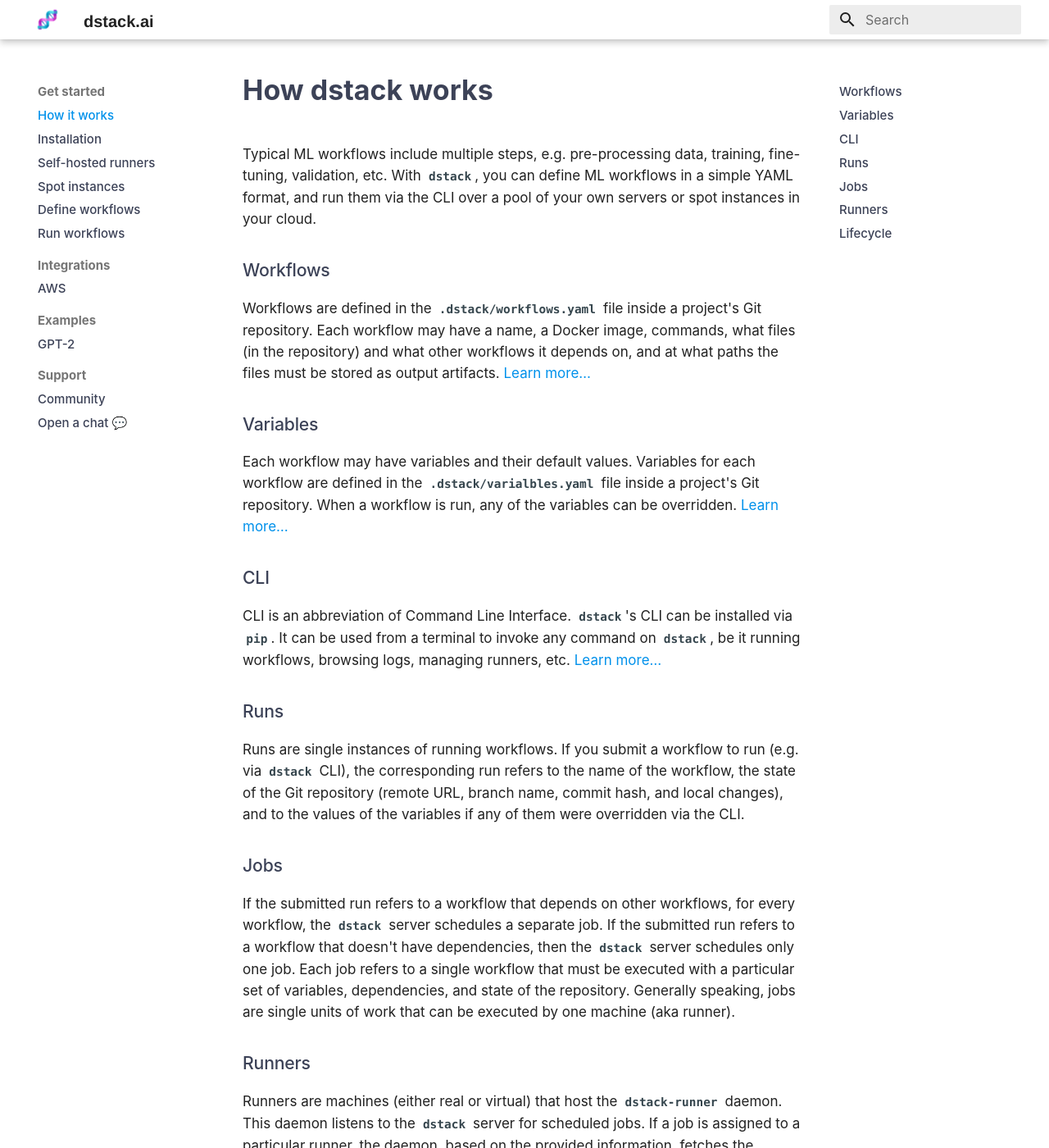
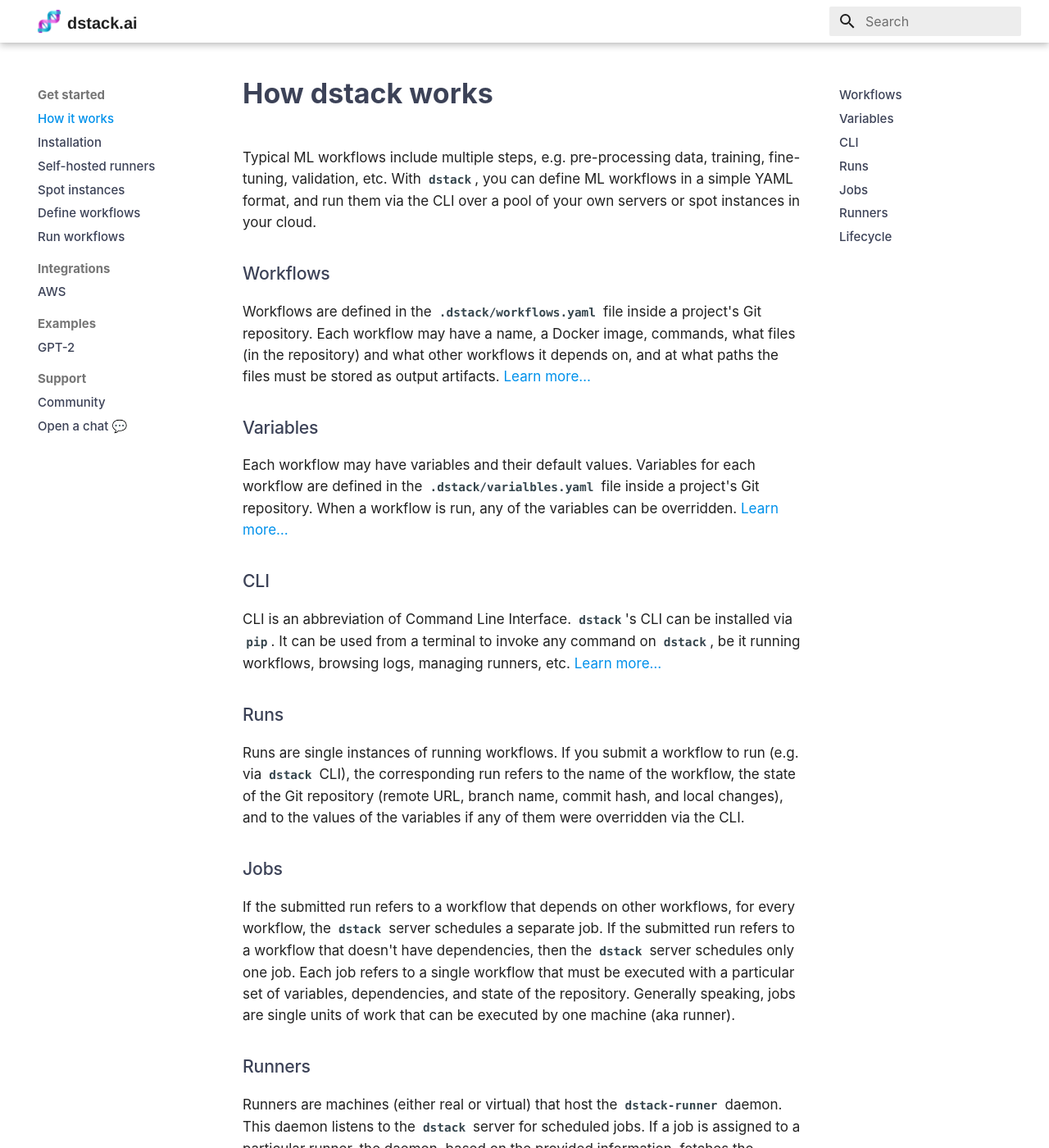
Before and after one commit to dstackai/dstack.github.io, an MkDocs documentation site: the page built from docs/index.md, in a window 1280 px wide and 1400 px high. Shown: the whole window at 82% size. Built offline with MkDocs 1.6.1 and Material for MkDocs 9.7.7, drawn with Linux system fonts in a browser that asks for light colours.

Commit message:
Minor: bugfix

```diff
--- a/docs/stylesheets/extra.css
+++ b/docs/stylesheets/extra.css
@@ -1,5 +1,5 @@
 .md-header__title {
-    margin-left: -4px;
+    margin-left: -4px !important;
     font-weight: 700;
     font-size: 20px;
     padding-top: 2px;
@@ -7,7 +7,7 @@
 }
 
 .md-header__title[data-md-state="active"] {
-    margin-left: 10px;
+    margin-left: 10px !important;;
 }
 
 @media screen and (max-width: 76.1875em) {
@@ -134,8 +134,8 @@
 }
 
 .md-header__button.md-logo :where(img,svg) {
-    height: 1.4rem;
-    width: 1.4rem;
+    height: 1.4rem !important;
+    width: 1.4rem !important;
 }
 
 .md-sidebar__inner {
```
